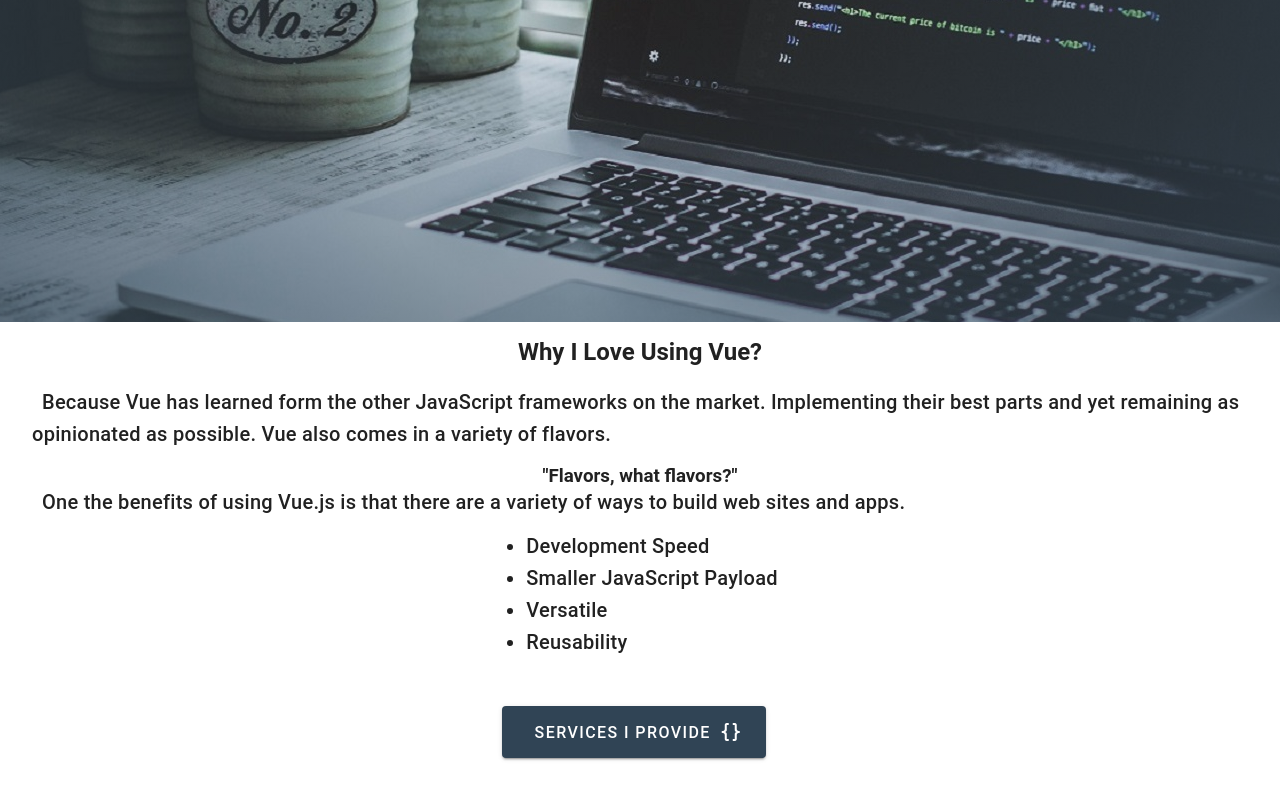
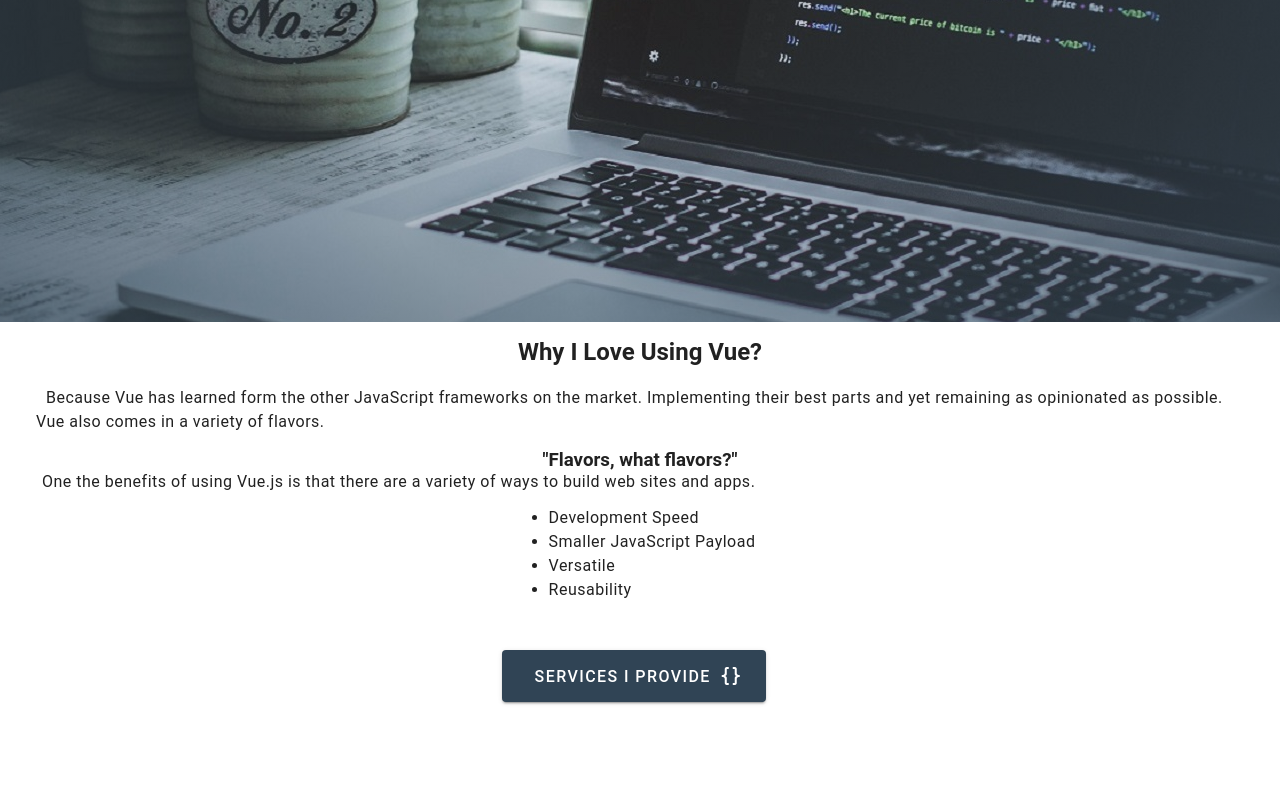
Before and after one commit to harbisonApps/vue-harbison-apps, a Vue app: page / in a window 1280 px wide. Shown: the part 382-1182 px from the top of the page. After the commit the page ends 1132 px from the top, so only its background shows below. Built offline with nearby package versions, Linux system fonts and the light colour scheme.

Commit message:
Style Update

```diff
--- a/src/App.vue
+++ b/src/App.vue
@@ -65,8 +65,8 @@
       <!-- </v-container> -->
       <div class="text-center">
         <v-bottom-sheet v-model="sheet" inset width="350">
-          <v-sheet class="text-center" height="600px" >
-            <div class="ma-3 pt-6">
+          <v-sheet class="text-center mb-6" height="725px" >
+            <div class="mx-3 pt-2">
               <div class="title">Fill this out and I will get back to you as soon as possible
               </div>
               <v-form name="contact" data-netlify="true"
@@ -91,7 +91,7 @@
                   :rules="phoneRules" ref="phone"
                   label="Phone"
                 ></v-text-field>
-                <v-select v-model="form.request" :items="form.items" ref="request"
+                <v-select class="body-1" v-model="form.request" :items="form.items" ref="request"
                   :rules="[v => !!v || 'A subject is required']"
                   label='Please contact me' required aria-placeholder="A subject is required"
                   ></v-select>
--- a/src/views/Home.vue
+++ b/src/views/Home.vue
@@ -5,22 +5,22 @@
       <!-- <v-btn color="accent" class="mx-2" large @click="$vuetify.goTo('#vuejs', options)">{ When a hero comes along }</v-btn> -->
     </section>
     <!-- <div class="text-center pa-2 mt-1">
-      <h1 title="Welcome to Harbison Apps"></h1>
+      <h1 body-1="Welcome to Harbison Apps"></h1>
     </div>
     <v-img :aspect-ratio="2" contain src="@/assets/laptop.jpg"/> -->
     <div class="text-center pa-2 mt-1">
       <h2>Why I Love Using Vue?</h2>
     </div>
     <div class="mx-sm-6">
-      <p class="pa-2 title">Because Vue has learned form the other JavaScript frameworks on the market. Implementing
+      <p class="pa-2 mx-1 body-1">Because Vue has learned form the other JavaScript frameworks on the market. Implementing
         their best parts and yet remaining as opinionated as possible. Vue also comes in a variety
         of flavors.
       </p>
       <h3 class="row justify-center">"Flavors, what flavors?"</h3>
-      <p class="pa-2 title">One the benefits of using Vue.js is that there are a variety of ways to build web sites and apps.
+      <p class="pa-2 body-1">One the benefits of using Vue.js is that there are a variety of ways to build web sites and apps.
       </p>
       <div class="row justify-center">
-        <ul class="title">
+        <ul class="body-1">
           <li>Development Speed</li>
           <li>Smaller JavaScript Payload</li>
           <li>Versatile</li>
```
